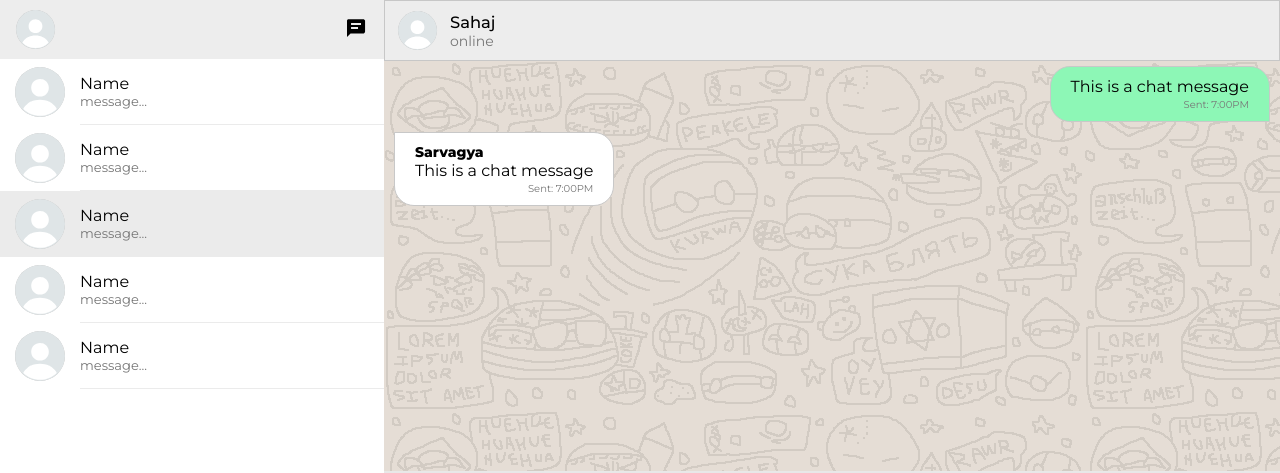
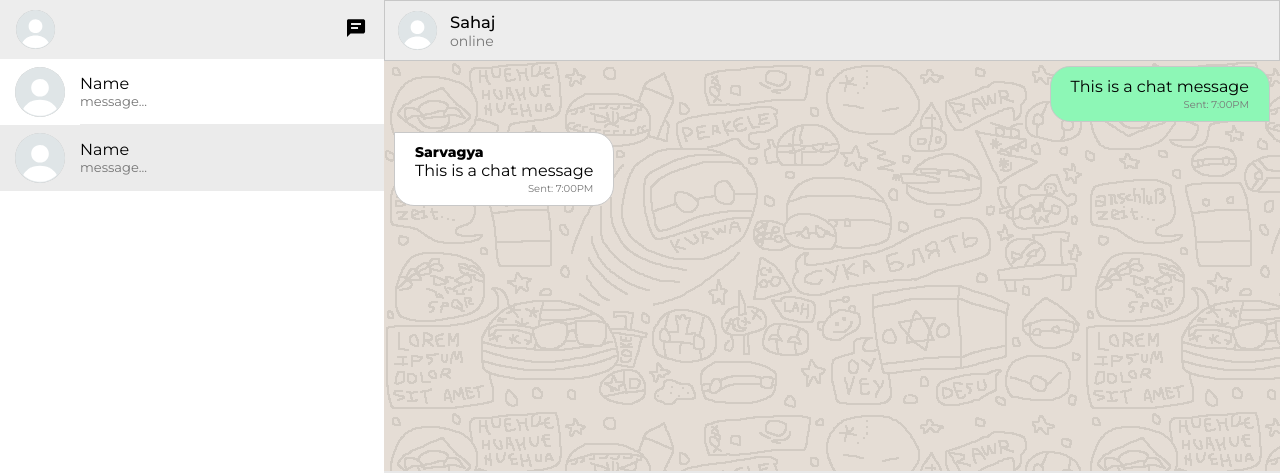
Before and after one commit to sarvagya2545/chat-app-react, a React (Create React App) app in the folder client/: page /chat in a window 1280 px wide. Shown: the top 473 px of the page. Built offline with nearby package versions, Linux system fonts and the light colour scheme.

Commit message:
Cleanup client code

```diff
--- a/client/src/components/chat/ChatRooms.js
+++ b/client/src/components/chat/ChatRooms.js
@@ -1,19 +1,30 @@
 import React, { Component } from 'react';
 import ChatRoomListItem from '../chat/ChatRoomListItem';
+import { connect } from 'react-redux';
 
 class ChatRooms extends Component {
     state = {  }
     render() {
         return (
             <ul>
-                <ChatRoomListItem/>
-                <ChatRoomListItem/>
-                <ChatRoomListItem selected/>
-                <ChatRoomListItem/>
-                <ChatRoomListItem/>
+                {this.props.rooms.map((room, index) => {
+                    return (
+                        <ChatRoomListItem
+                            selected={room.id === this.props.currentChatRoom}
+                            key={index}
+                        />
+                    )
+                })}
             </ul>
         );
     }
 }
 
-export default ChatRooms;
+const mapStateToProps = state => {
+    return  {
+        rooms: state.chat.chatRooms,
+        currentChatRoom: state.chat.currentChatRoom
+    }
+}
+
+export default connect(mapStateToProps)(ChatRooms);
--- a/client/src/pages/Chat.js
+++ b/client/src/pages/Chat.js
@@ -11,11 +11,7 @@ class Chat extends Component {
     state = {}
 
     componentDidUpdate() {
-        if(this.props.isAuthenticated) {
-            console.log('authenticated')
-        } else {
-            console.log('not authenticated')
-        }
+
     }
 
     componentDidMount() {
--- a/client/src/redux/actions/chatActions.js
+++ b/client/src/redux/actions/chatActions.js
@@ -11,10 +11,15 @@ import {
 import io from 'socket.io-client';
 let socket;
 
-export const connectToSocket = () => (dispatch) => {
+export const connectToSocket = () => dispatch => {
+    // connect to socket
     socket = io('http://localhost:5000')
 }
 
 export const disconnectFromSocket = () => dispatch => {
     socket.disconnect();
 }
+
+export const loadRooms = () => dispatch => {
+
+}
--- a/client/src/redux/reducers/chatReducer.js
+++ b/client/src/redux/reducers/chatReducer.js
@@ -1,6 +1,6 @@
 const initState = {
-    chatRooms: [],
-    currentChatRoom: null,
+    chatRooms: [{ id: 1 }, { id: 2 }],
+    currentChatRoom: 2,
     messages: []
 }
 
--- a/client/src/scss/components/_chat_panel.scss
+++ b/client/src/scss/components/_chat_panel.scss
@@ -13,6 +13,10 @@
 
         .pfp {
             margin-right: auto;
+        }
+
+        .btn-add-chat {
+            cursor: pointer;
         }
     }
 
```
